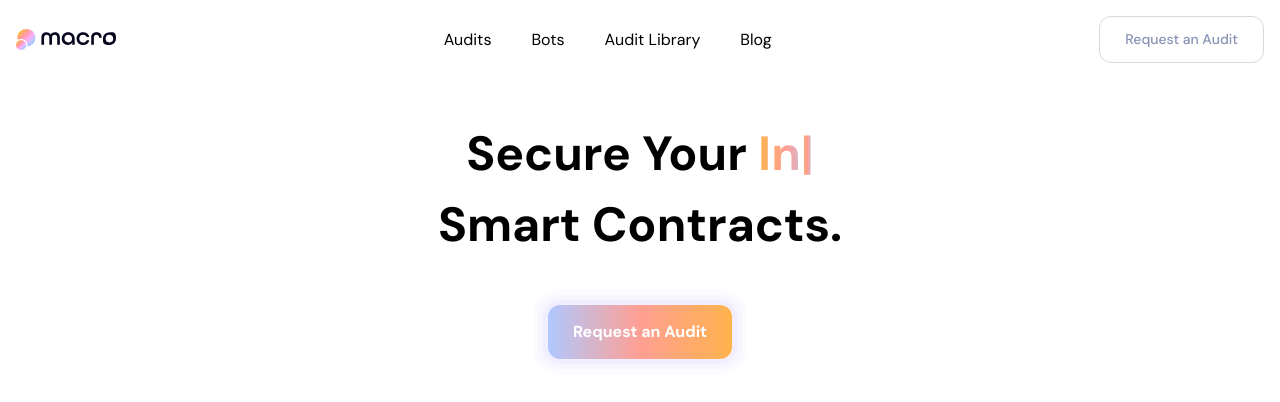
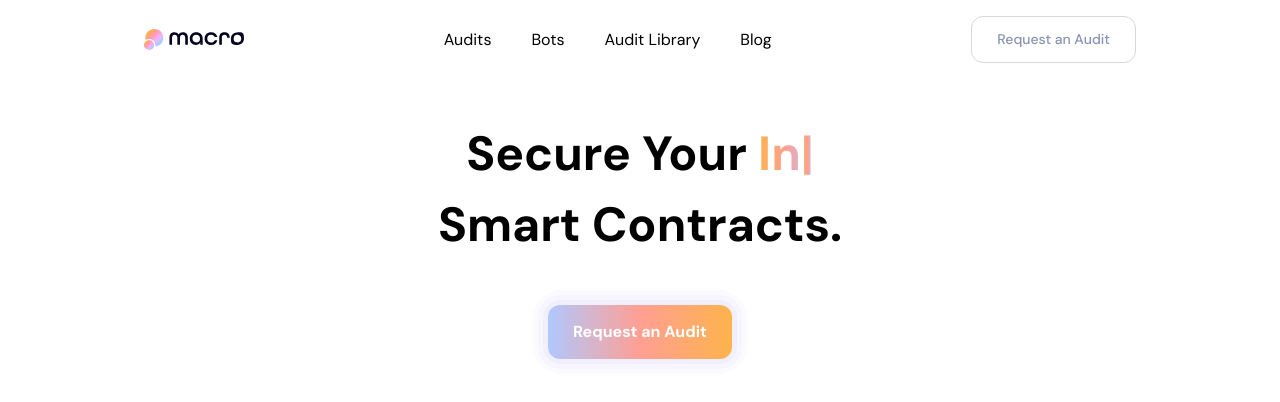
Before and after one commit to snowball-tools/website-example, a Next.js app: page / in a window 1280 px wide. Shown: the top 402 px of the page. Built offline with nearby package versions, Linux system fonts and the light colour scheme.

Commit message:
fix: reduce max-width of the Header component

```diff
--- a/src/components/Header/Header.tsx
+++ b/src/components/Header/Header.tsx
@@ -7,7 +7,7 @@ import style from './Header.module.scss';
 const Header = () => {
   return (
     <>
-      <header className="relative p-2 sm:p-4 flex flex-row-reverse md:flex-row justify-between max-w-7xl mx-auto items-center">
+      <header className="relative p-2 sm:p-4 flex flex-row-reverse md:flex-row justify-between max-w-5xl mx-auto items-center">
         <Link href="/">
           <Image className={style.logo} src="/macro.svg" alt="Macro Logo" width={180} height={37} priority />
         </Link>
```
